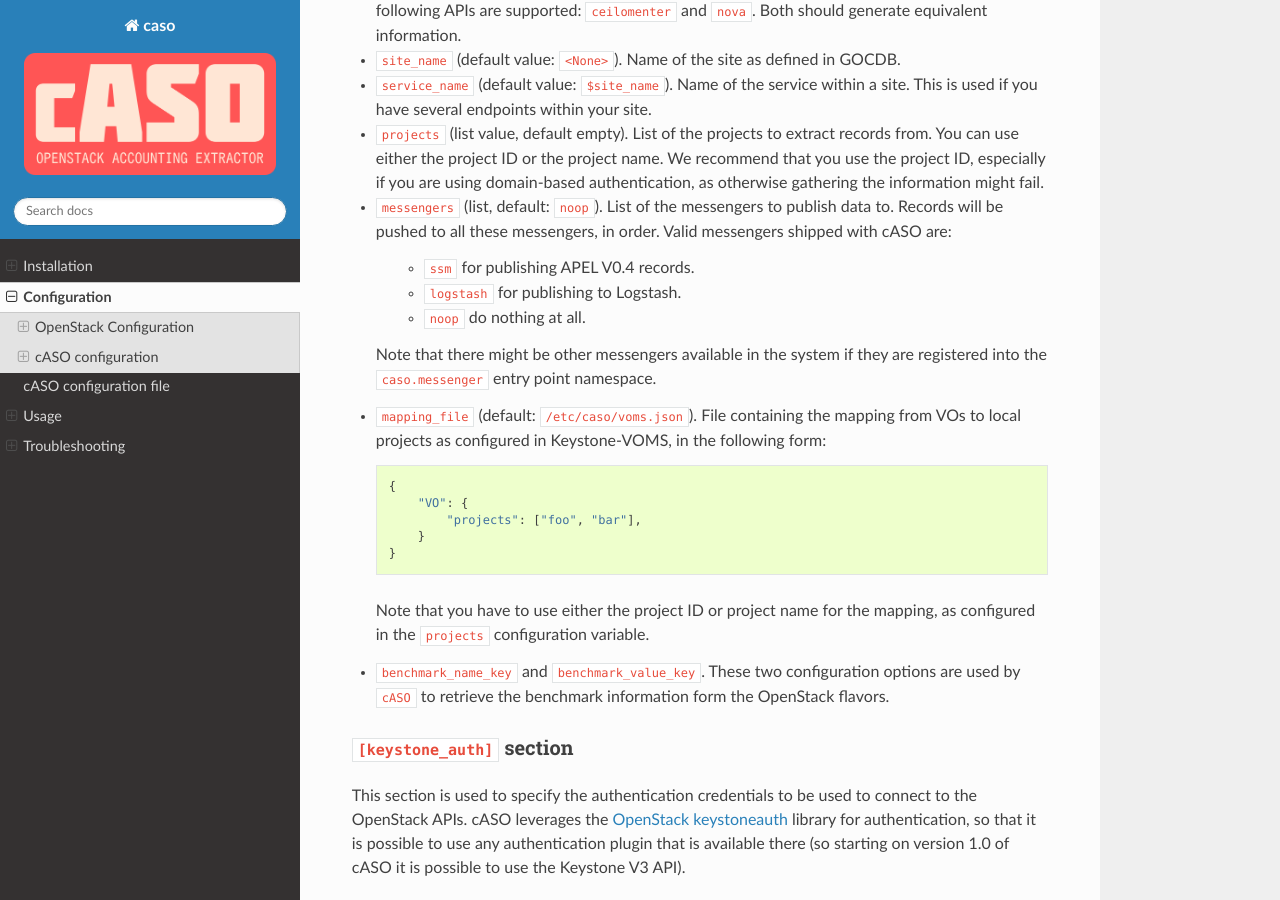
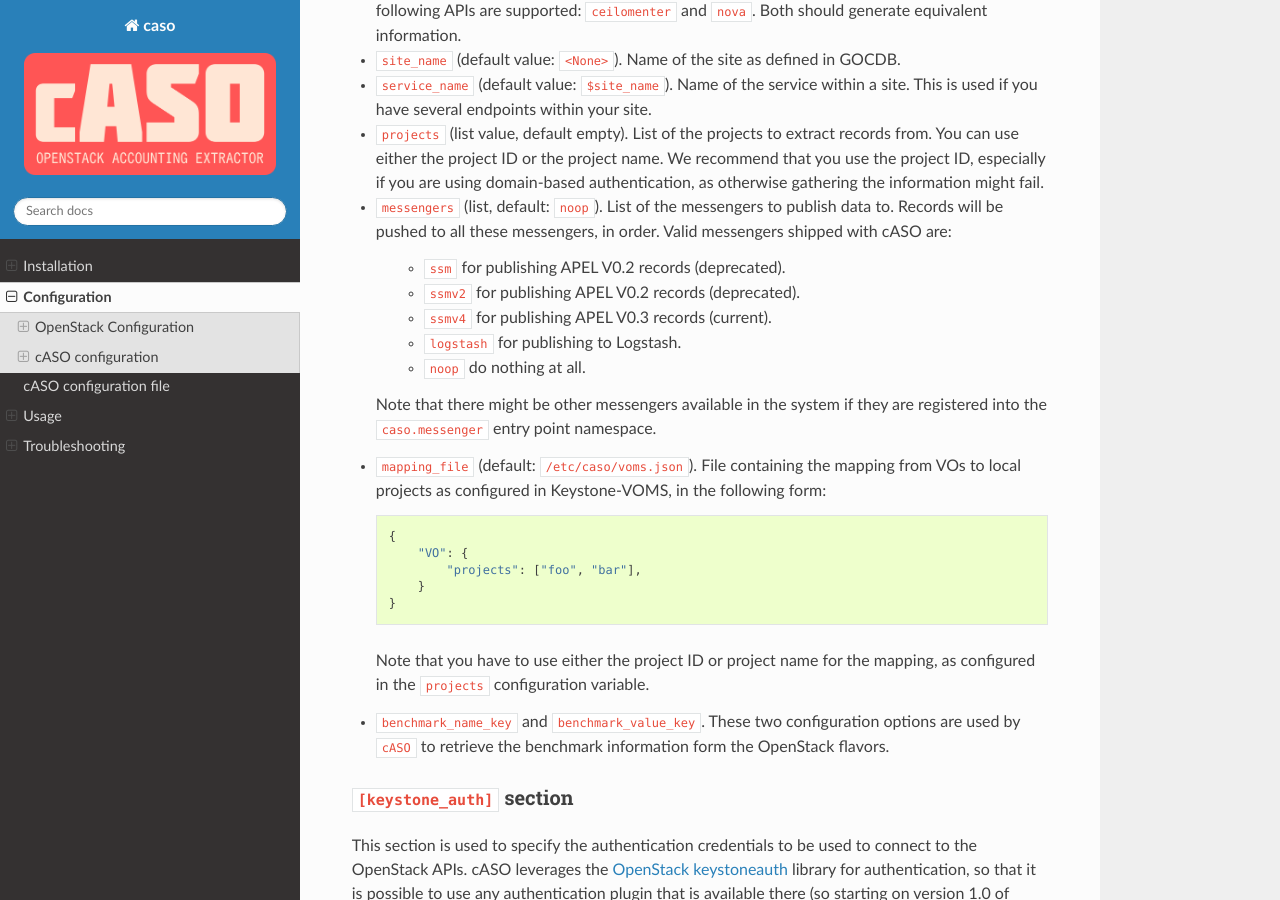
Before and after one commit to thebe14/caso, a Sphinx documentation site: the page built from doc/source/configuration.rst, in a window 1280 px wide and 900 px high, scrolled down 2216 px. Built offline with Sphinx 7.4.7 and the Read the Docs theme 2.0.0, drawn with Linux system fonts in a browser that asks for light colours.

Commit message:
ssm: add entrypoints for V2 and V4 messengers
Sem-Ver: bugfix

```diff
--- a/doc/source/configuration.rst
+++ b/doc/source/configuration.rst
@@ -123,7 +123,9 @@ of every option. You should check at least the following options:
   data to. Records will be pushed to all these messengers, in order. Valid
   messengers shipped with cASO are:
 
-      * ``ssm`` for publishing APEL V0.4 records.
+      * ``ssm`` for publishing APEL V0.2 records (deprecated).
+      * ``ssmv2`` for publishing APEL V0.2 records (deprecated).
+      * ``ssmv4`` for publishing APEL V0.3 records (current).
       * ``logstash`` for publishing to Logstash.
       * ``noop`` do nothing at all.
 
--- a/setup.cfg
+++ b/setup.cfg
@@ -46,6 +46,8 @@ caso.extractors =
 caso.messenger =
     noop = caso.messenger.noop:NoopMessenger
     ssm = caso.messenger.ssm:SsmMessenger
+    ssmv2 = caso.messenger.ssm:SSMMessengerV02
+    ssmv4 = caso.messenger.ssm:SSMMessengerV04
     logstash = caso.messenger.logstash:LogstashMessenger
 
 [build_sphinx]
```
